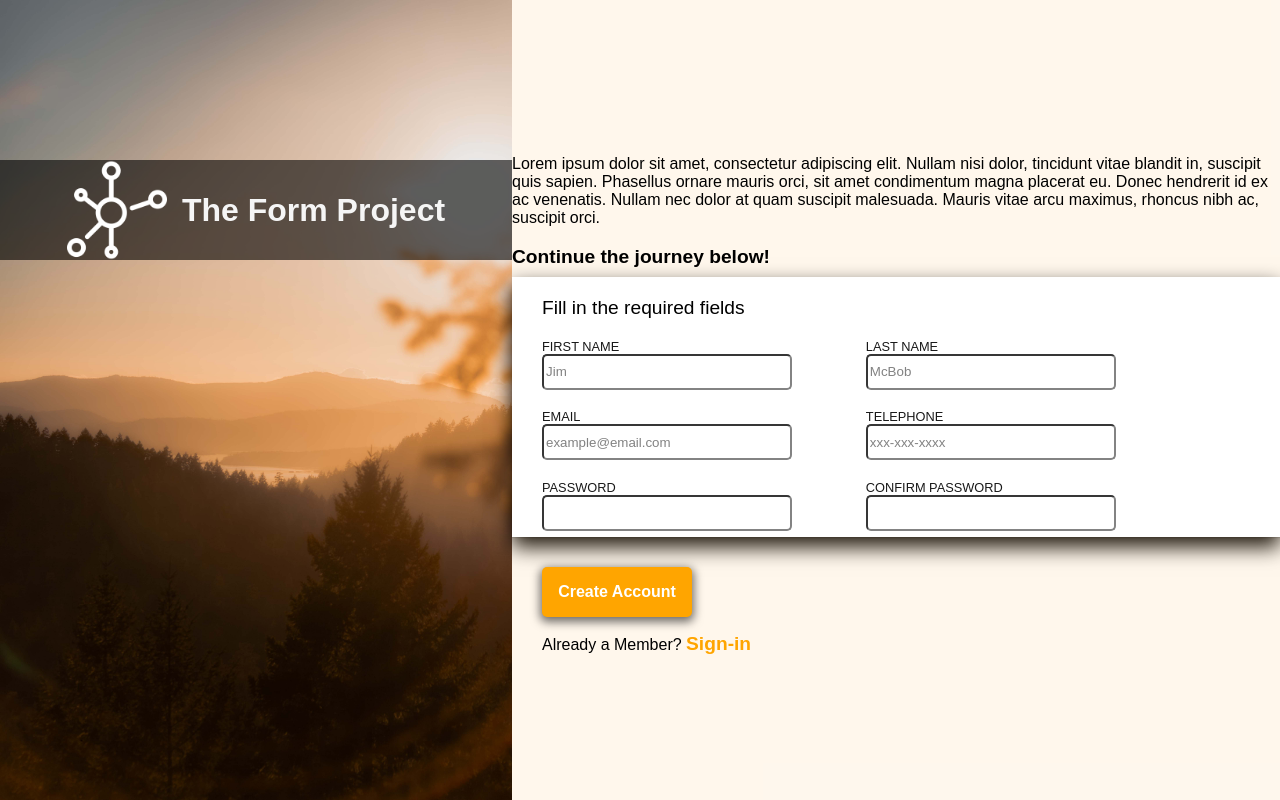
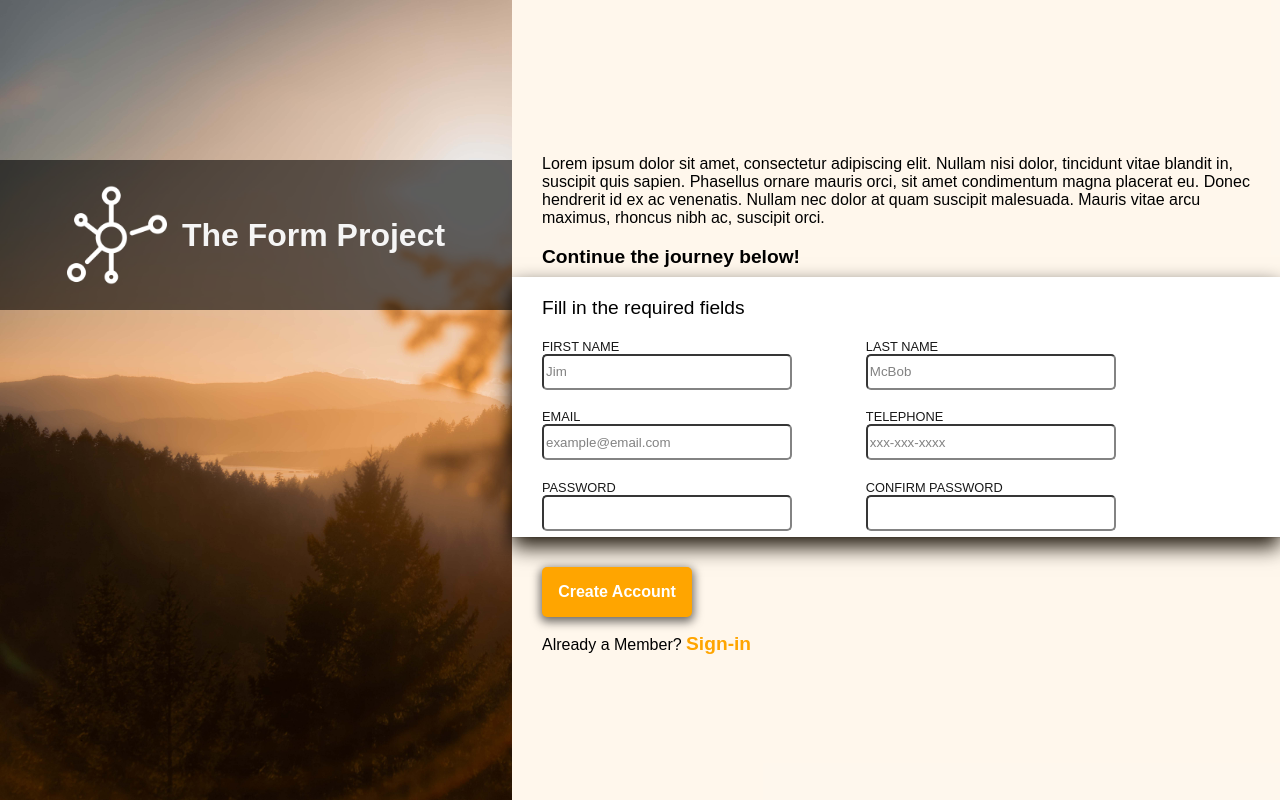
Before and after one commit to TheDawg101/form-test, a plain HTML site: page index.html in a window 1280 px wide. Drawn offline with Linux system fonts and the light colour scheme.

Commit message:
small fixes to layout

```diff
--- a/style.css
+++ b/style.css
@@ -33,6 +33,7 @@ body {
     position: relative;
     top: 20vh;
     background-color: rgba(0, 0, 0, 0.6);
+    height: 150px;
     color: whitesmoke;
 }
 
@@ -61,6 +62,11 @@ body {
 .header {
     position: relative;
     top: 50%;
+}
+
+.text-container {
+    margin-left: 30px;
+    margin-right: 30px;
 }
 
 #text2 {
```
